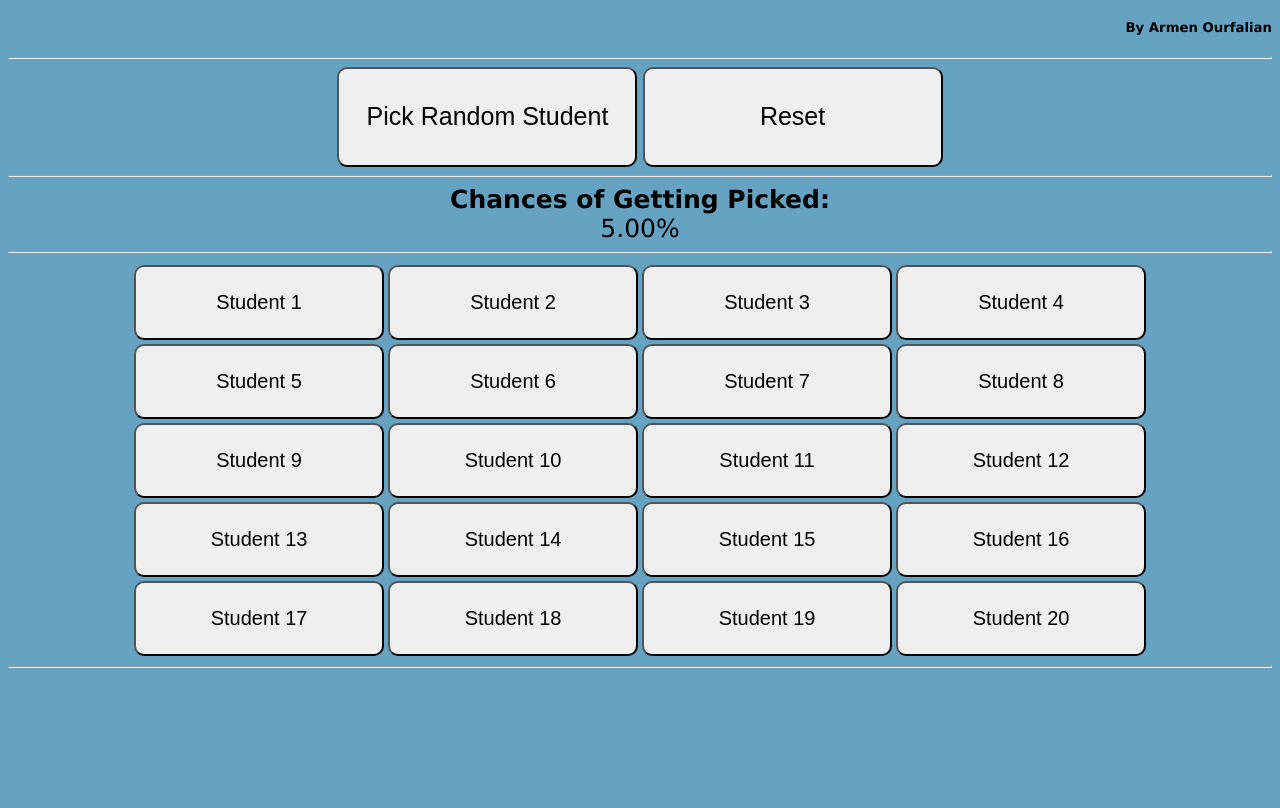
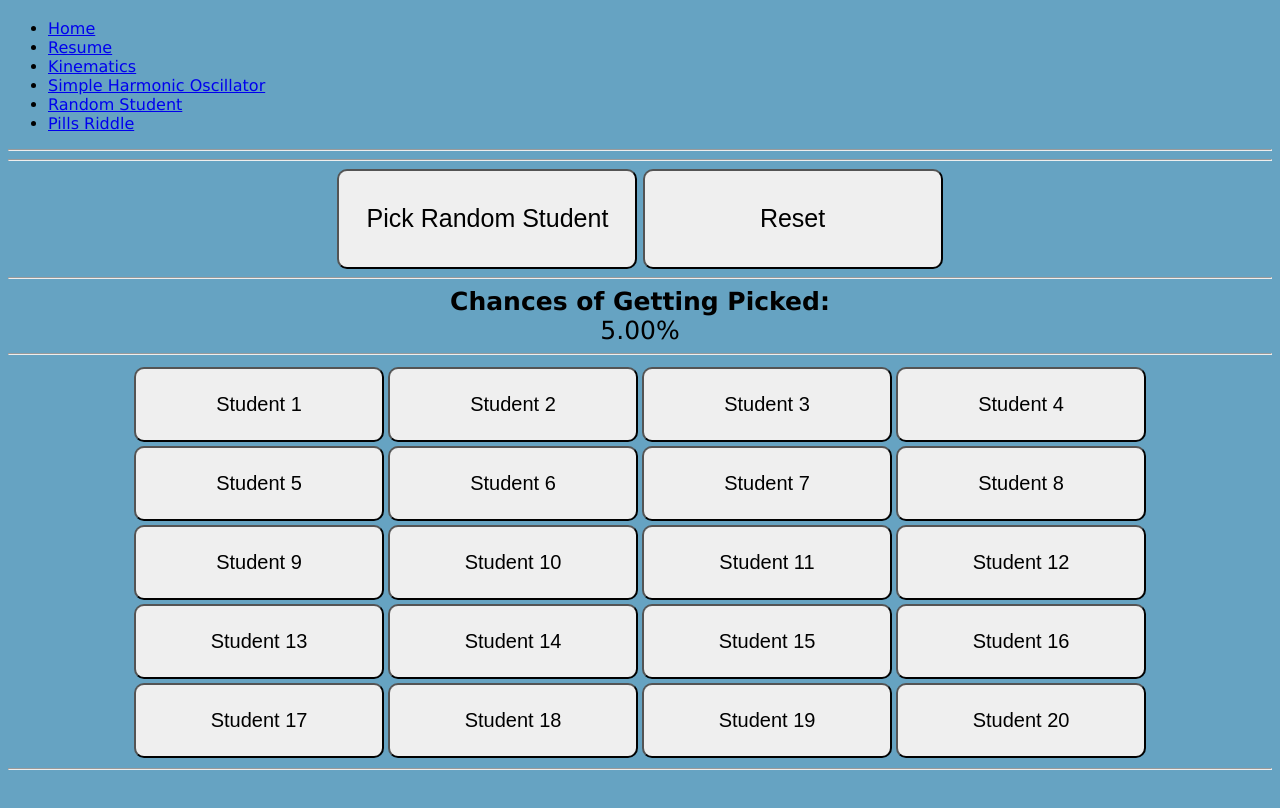
Before and after one commit to anjartsi/random_student, a plain HTML site: page random_student.html in a window 1280 px wide. Shown: the part 62-870 px from the top of the page. Before the commit the page ends 816 px from the top, so only its background shows below. Drawn offline with Linux system fonts and the light colour scheme.

Commit message:
Minor Changes

```diff
--- a/random_student.html
+++ b/random_student.html
@@ -1,15 +1,28 @@
+
 <!DOCTYPE html>
 <html>
 <head>
 	<link rel="stylesheet" type="text/css" href="random_student.css">
-	<title>Choose the Next VICTIM!!!</title>
+	<link rel="stylesheet" type="text/css" href="../style.css">
+	<title>Random Student Picker</title>
 </head>
 
 <body>
-	<div class='conatiner' id='pageFeader'>
+	<div class='container' id='pageHeader'>
 		<h1>Random Student Picker</h1>
-		<h5>By Armen Ourfalian</h5>
+		<div class='container' id='navBar'>
+			<ul>
+				<li><a href="../index.html">Home</a></li>
+				<li><a href="../Resume/Resume.html">Resume</a></li>
+				<li><a href="../Physics2.0/Physics2.0.html">Kinematics</a></li>
+				<li><a href="../simple-harmonic/simple-harmonic.html">Simple Harmonic Oscillator</a></li>
+				<li><a href="../random_student/random_student.html">Random Student</a></li>
+				<li><a href="../pills_riddle/pills_riddle.html">Pills Riddle</a></li>
+			</ul>
+		</div>
 	</div>
+
+	<hr>
 	<hr>
 	<div class='container'id='pageBody'>
 		<div id='buttonContainer'>
```
